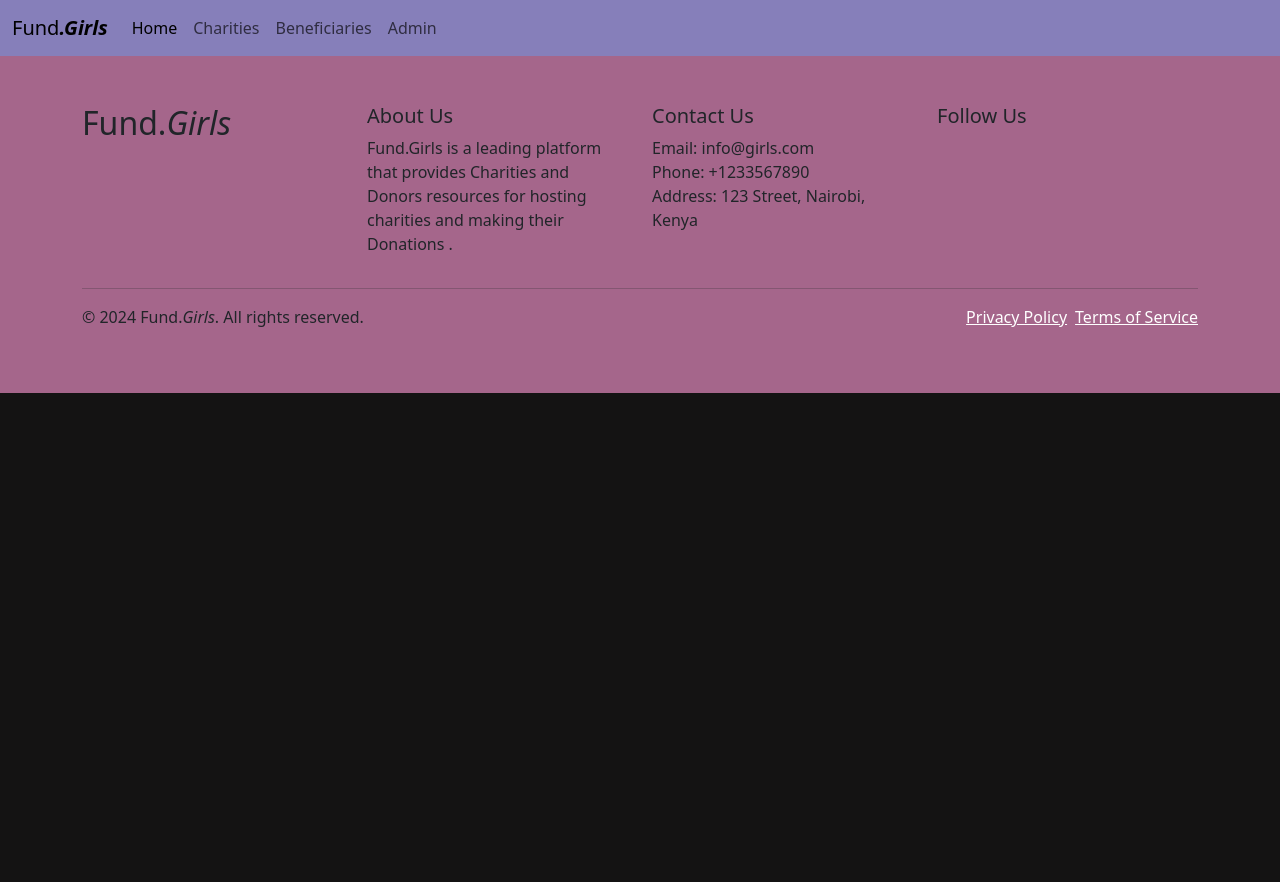
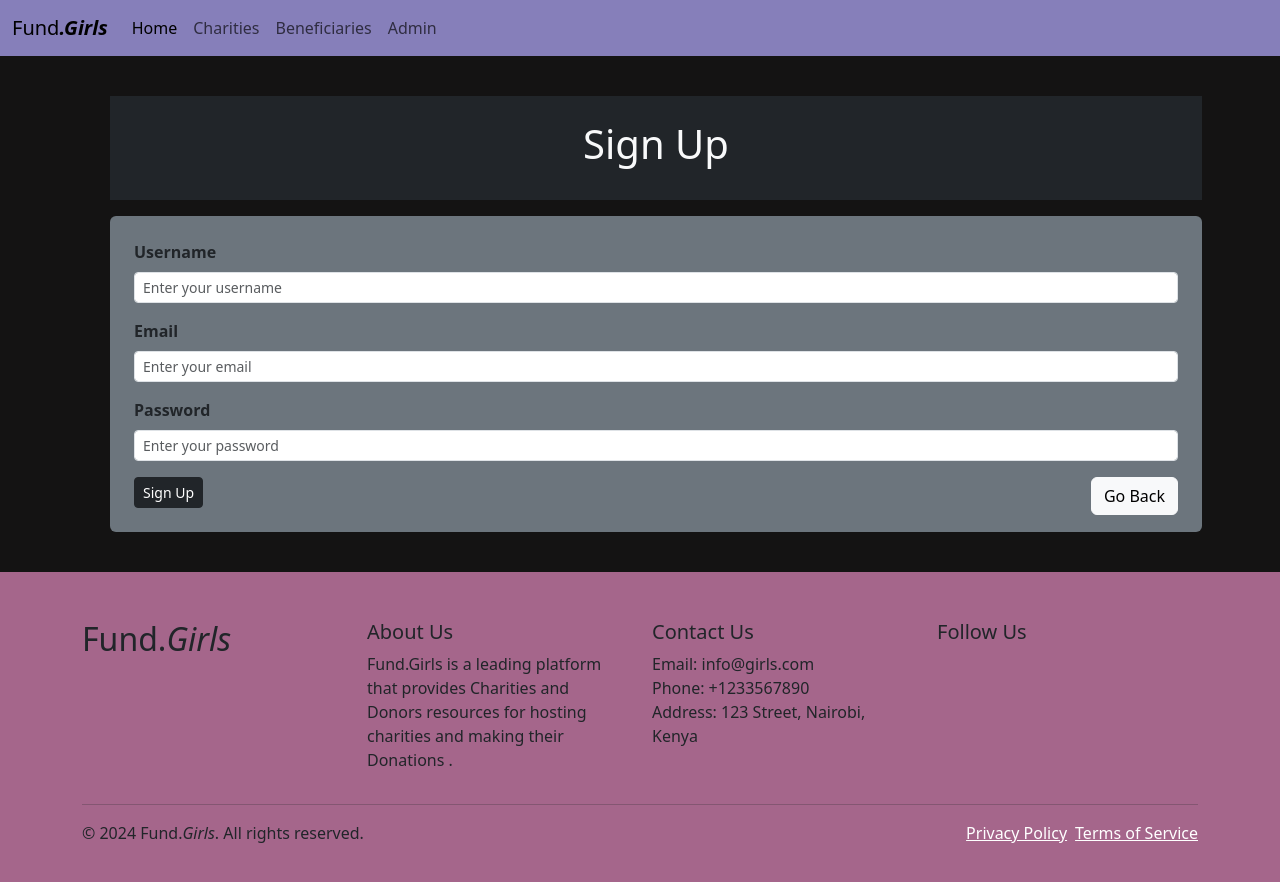
Before and after one commit to Riob-a/AUtomated-Donation-Platform-Front-end, a React (Create React App) app: page /sign_up in a window 1280 px wide. Shown: the top 882 px of the page. Before the commit the page ends 800 px from the top, so only its background shows below. Built offline with nearby package versions, Linux system fonts and the light colour scheme.

Commit message:
sign up form/Ramsey

```diff
--- a/src/App.js
+++ b/src/App.js
@@ -11,6 +11,8 @@ import Charities from "./pages/Charities/Charities"
 import Navbar from './components/Navbar';
 import Footer from './components/Footer';
 import CharityApplicationForm from "./pages/Charities/CharityApplicationForm";
+import LoginForm from "./pages/Home/LoginForm";
+import SignUpForm from "./pages/Home/SignUpForm";
 
 
 function App() {
@@ -26,6 +28,8 @@ function App() {
         <Route path="/charities" element={<Charities />} />
         <Route path="/charities_form" element={<CharityApplicationForm />} />
         <Route path="/beneficiaries_form" element={<BeneficiariesForm />} />
+        {/* <Route path="/login" element={<LoginForm />} /> */}
+        <Route path="sign_up" element={<SignUpForm />} />
       </Routes>
       <Footer />
     </Router>
--- a/src/components/Footer.js
+++ b/src/components/Footer.js
@@ -4,13 +4,13 @@ import React from "react";
 
 function Footer(){
     return(
-        <footer class="footer p-5">
-        <div class="container">
-            <div class="row">
-                <div class="col-md-3">
+        <footer className="footer p-5">
+        <div className="container">
+            <div className="row">
+                <div className="col-md-3">
                     <h2>Fund.<i>Girls</i></h2>
                 </div>
-                <div class="col-md-3">
+                <div className="col-md-3">
                     <h5>About Us</h5>
                     <p>
                         Fund.Girls is a leading platform that provides
@@ -19,35 +19,35 @@ function Footer(){
                         .
                     </p>
                 </div>
-                <div class="col-md-3">
+                <div className="col-md-3">
                     <h5>Contact Us</h5>
-                    <ul class="list-unstyled">
+                    <ul className="list-unstyled">
                         <li>Email: info@girls.com</li>
                         <li>Phone: +1233567890</li>
                         <li>Address: 123 Street, Nairobi, Kenya</li>
                     </ul>
                 </div>
-                <div class="col-md-3">
+                <div className="col-md-3">
                     <h5>Follow Us</h5>
-                    <ul class="list-inline footer-links">
-                        <li class="list-inline-item">
+                    <ul className="list-inline footer-links">
+                        <li className="list-inline-item">
                           <a href="#">
-                                <i class="fab fa-facebook"></i>
+                                <i className="fab fa-facebook"></i>
                           </a>
                           </li>
-                        <li class="list-inline-item">
+                        <li className="list-inline-item">
                           <a href="#">
-                                <i class="fab fa-twitter"></i>
+                                <i className="fab fa-twitter"></i>
                           </a>
                         </li>
-                        <li class="list-inline-item">
+                        <li className="list-inline-item">
                           <a href="#">
-                                <i class="fab fa-instagram"></i>
+                                <i className="fab fa-instagram"></i>
                           </a>
                         </li>
-                        <li class="list-inline-item">
+                        <li className="list-inline-item">
                           <a href="#">
-                                <i class="fab fa-linkedin"></i>
+                                <i className="fab fa-linkedin"></i>
                           </a>
                         </li>
                     </ul>
@@ -56,24 +56,24 @@ function Footer(){
 
             <hr/>
 
-            <div class="row">
-                <div class="col-md-6">
+            <div className="row">
+                <div className="col-md-6">
                     <p>© 2024 Fund.<i>Girls</i>. All rights reserved.</p>
                 </div>
-                <div class="col-md-6 text-end">
-                    <ul class="list-inline footer-links">
-                        <li class="list-inline-item">
-                            <a href="#" class="text-white">
+                <div className="col-md-6 text-end">
+                    <ul className="list-inline footer-links">
+                        <li className="list-inline-item">
+                            <a href="#" className="text-white">
                                 Privacy Policy
                             </a>
                         </li>
-                        <li class="list-inline-item">
-                            <a href="#" class="text-white">
+                        <li className="list-inline-item">
+                            <a href="#" className="text-white">
                                 Terms of Service
                             </a>
                         </li>
-                        {/* <li class="list-inline-item">
-                            <a href="#" class="text-white">
+                        {/* <li className="list-inline-item">
+                            <a href="#" className="text-white">
                                 Sitemap
                             </a>
                         </li>  */}
--- a/src/components/Navbar.js
+++ b/src/components/Navbar.js
@@ -3,28 +3,28 @@ import React from "react";
 
 function Navbar(){
   return(
-      <nav class="navbar navbar-expand-lg ">
-      <div class="container-fluid">
-        <a class="navbar-brand" href="/">Fund<b><i>.Girls</i></b></a>
-        <button class="navbar-toggler" type="button" data-bs-toggle="collapse" data-bs-target="#navbarNav" aria-controls="navbarNav" aria-expanded="false" aria-label="Toggle navigation">
-          <span class="navbar-toggler-icon"></span>
+      <nav className="navbar navbar-expand-lg ">
+      <div className="container-fluid">
+        <a className="navbar-brand" href="/">Fund<b><i>.Girls</i></b></a>
+        <button className="navbar-toggler" type="button" data-bs-toggle="collapse" data-bs-target="#navbarNav" aria-controls="navbarNav" aria-expanded="false" aria-label="Toggle navigation">
+          <span className="navbar-toggler-icon"></span>
         </button>
-        <div class="collapse navbar-collapse" id="navbarNav">
-          <ul class="navbar-nav">
-            <li class="nav-item">
-              <a class="nav-link active" aria-current="page" href="/">Home</a>
+        <div className="collapse navbar-collapse" id="navbarNav">
+          <ul className="navbar-nav">
+            <li className="nav-item">
+              <a className="nav-link active" aria-current="page" href="/">Home</a>
             </li>
-            <li class="nav-item">
-              <a class="nav-link" href="/charities">Charities</a>
+            <li className="nav-item">
+              <a className="nav-link" href="/charities">Charities</a>
             </li>
-            <li class="nav-item">
-              <a class="nav-link" href="/beneficiaries">Beneficiaries</a>
+            <li className="nav-item">
+              <a className="nav-link" href="/beneficiaries">Beneficiaries</a>
             </li>
-            <li class="nav-item">
-              <a class="nav-link" href="/admin_dashboard">Admin</a>
+            <li className="nav-item">
+              <a className="nav-link" href="/admin_dashboard">Admin</a>
             </li>
-            <li class="nav-item">
-              {/* <a class="nav-link" href="http://127.0.0.1:5000/logout">Sign out</a> */}
+            <li className="nav-item">
+              {/* <a className="nav-link" href="http://127.0.0.1:5000/logout">Sign out</a> */}
             </li>
           </ul>
         </div>
--- /dev/null
+++ b/src/pages/Home/SignUpForm.js
@@ -0,0 +1,117 @@
+import React, { useState } from 'react';
+import { useNavigate } from 'react-router-dom';
+
+function SignUpForm() {
+    const navigate = useNavigate();
+    const [formData, setFormData] = useState({
+        username: '',
+        email: '',
+        password: ''
+    });
+    const [alert, setAlert] = useState(null);
+
+    const handleChange = (e) => {
+        const { name, value } = e.target;
+        setFormData({ ...formData, [name]: value });
+    };
+
+    const handleSubmit = async (e) => {
+        e.preventDefault();
+
+        const adminCredentials = {
+            username: "Herpes",
+            email: "herpes@gmail.com",
+            password: "parisgames"
+        };
+
+        if (formData.username === adminCredentials.username &&
+            formData.email === adminCredentials.email &&
+            formData.password === adminCredentials.password) {
+            navigate('/admin_dashboard');
+        } else {
+            try {
+                const response = await fetch('http://127.0.0.1:5000/users/register', {
+                    method: 'POST',
+                    headers: {
+                        'Content-Type': 'application/json'
+                    },
+                    body: JSON.stringify(formData)
+                });
+
+                if (!response.ok) {
+                    const errorData = await response.json();
+                    throw new Error(errorData.msg || 'Error registering user');
+                }
+
+                setAlert({ type: 'success', message: 'User registered successfully!' });
+                navigate('/');
+                console.log(await response.json());
+            } catch (error) {
+                setAlert({ type: 'danger', message: error.message });
+                console.error(error);
+            }
+        }
+    };
+
+    return (
+        <div className="container p-4">
+            <div className="container p-4 m-3 bg-dark text-light text-center"><h1>Sign Up</h1></div>
+
+            <div className="container p-4 m-3 bg-secondary rounded">
+                {alert && (
+                    <div className={`alert ${alert.type === 'success' ? 'alert-success' : 'alert-danger'}`} role="alert">
+                        {alert.message}
+                    </div>
+                )}
+                <form onSubmit={handleSubmit}>
+                    <div className="mb-3">
+                        <label htmlFor="formUsername" className="form-label"><b>Username</b></label>
+                        <input
+                            type="text"
+                            className="form-control form-control-sm"
+                            id="formUsername"
+                            name="username"
+                            placeholder="Enter your username"
+                            value={formData.username}
+                            onChange={handleChange}
+                            required
+                        />
+                    </div>
+
+                    <div className="mb-3">
+                        <label htmlFor="formEmail" className="form-label"><b>Email</b></label>
+                        <input
+                            type="email"
+                            className="form-control form-control-sm"
+                            id="formEmail"
+                            name="email"
+                            placeholder="Enter your email"
+                            value={formData.email}
+                            onChange={handleChange}
+                            required
+                        />
+                    </div>
+
+                    <div className="mb-3">
+                        <label htmlFor="formPassword" className="form-label"><b>Password</b></label>
+                        <input
+                            type="password"
+                            className="form-control form-control-sm"
+                            id="formPassword"
+                            name="password"
+                            placeholder="Enter your password"
+                            value={formData.password}
+                            onChange={handleChange}
+                            required
+                        />
+                    </div>
+
+                    <button type="submit" className="btn btn-dark btn-sm">Sign Up</button>
+                    <button className="btn btn-light float-end" onClick={() => navigate(-1)}>Go Back</button>
+                </form>
+            </div>
+        </div>
+    );
+}
+
+export default SignUpForm;
```
